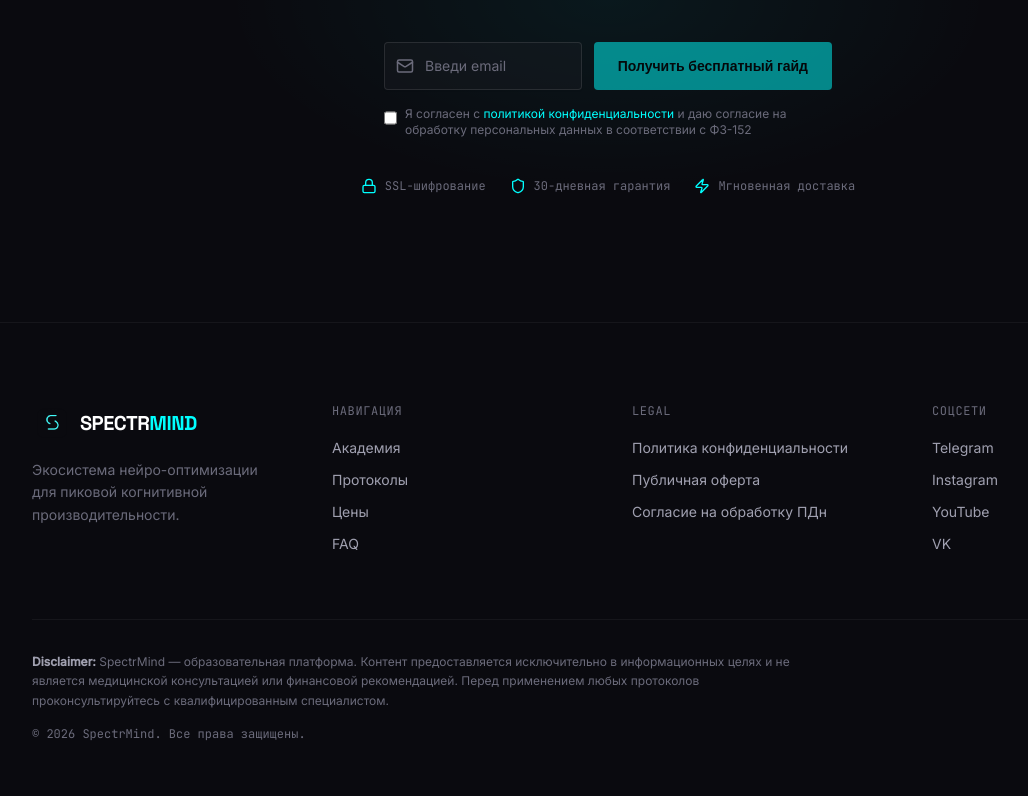
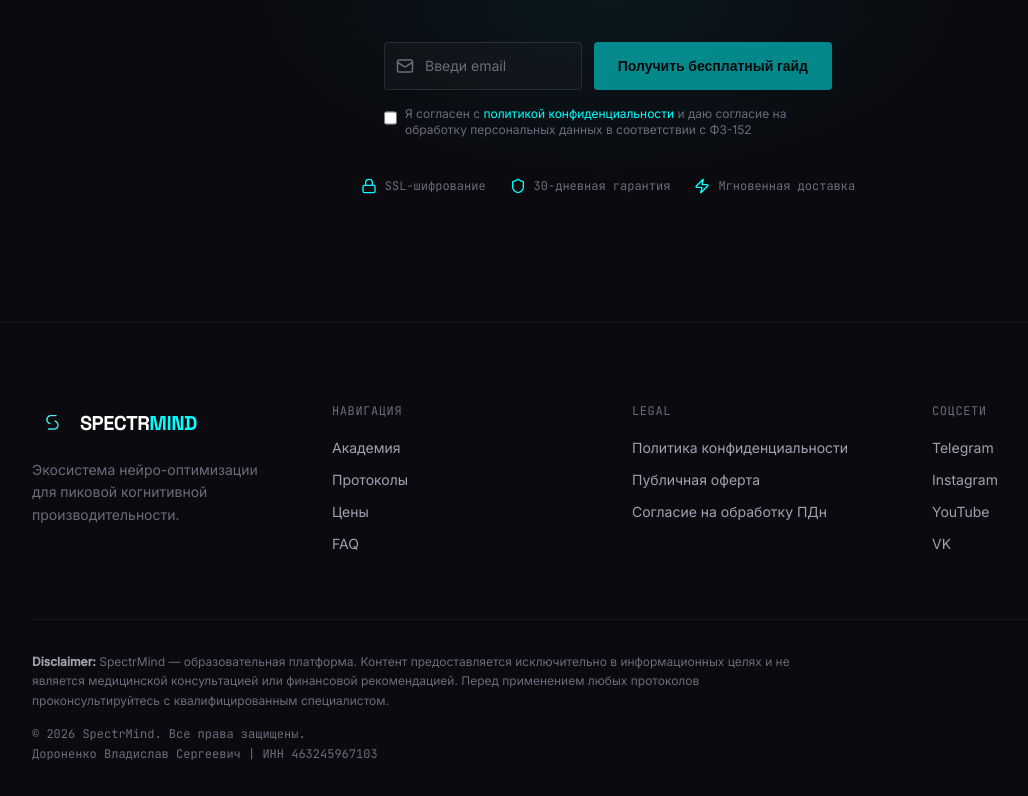
Before and after one commit to MIlkoss77/spectrmind.ru, a React (Vite) app: page / in a window 1280 px wide. Shown: the part 7932-8728 px from the top of the page, without its empty margins (32-1060 px from the left). Built offline with nearby package versions, Linux system fonts and the light colour scheme.

Commit message:
feat: add service provider info (ФИО + ИНН) to footer

```diff
--- a/src/sections/Footer.tsx
+++ b/src/sections/Footer.tsx
@@ -121,9 +121,14 @@ export default function Footer() {
           </p>
 
           <div className="flex flex-col sm:flex-row items-start sm:items-center justify-between gap-4">
-            <p className="font-mono text-xs text-txt-muted">
-              © 2026 SpectrMind. Все права защищены.
-            </p>
+            <div>
+              <p className="font-mono text-xs text-txt-muted">
+                © 2026 SpectrMind. Все права защищены.
+              </p>
+              <p className="font-mono text-xs text-txt-muted mt-1">
+                Дороненко Владислав Сергеевич | ИНН 463245967103
+              </p>
+            </div>
           </div>
         </motion.div>
       </div>
```
